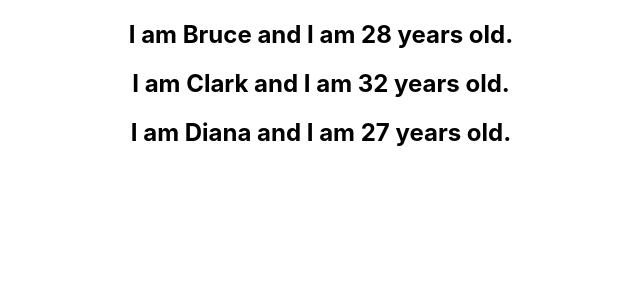
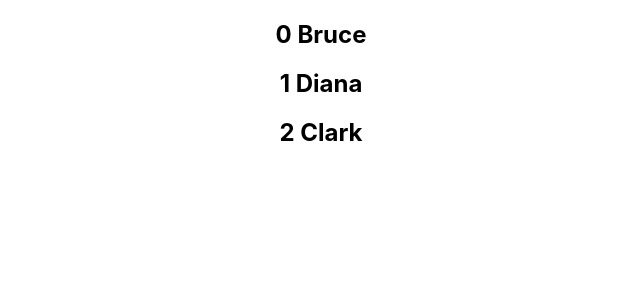
Before and after one commit to vishal-muralidharan/React-Course, a React (Create React App) app in the folder hello-world/: page / in a window 1280 px wide. Shown: the top 300 px of the page, without its empty margins (319-959 px from the left). Built offline with nearby package versions, Linux system fonts and the light colour scheme.

Commit message:
Index Keys in List Rendering

```diff
--- a/hello-world/src/components/NameList.js
+++ b/hello-world/src/components/NameList.js
@@ -3,16 +3,19 @@
 
 function NameList() {
     const Names = ['Bruce', 'Diana', 'Clark']
+
     const Persons = [
                     { id: 1, name: 'Bruce', age: 28, skill: 'Vue' },
                     { id: 2, name: 'Clark', age: 32, skill: 'React' },
                     { id: 3, name: 'Diana', age: 27, skill: 'Angular' }
                     ]
-    const PersonsList = Persons.map(person => <Person key={person.id} person={person} />)
+
+    const nameList = Names.map((name, index) => <h2 key={index}>{index} {name}</h2>)
+
     return (
         <div>
             {
-                PersonsList
+                nameList
             }
         </div>
     )
```
